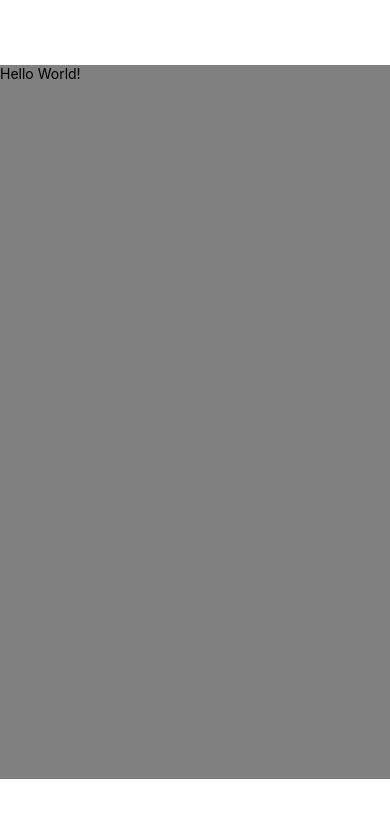
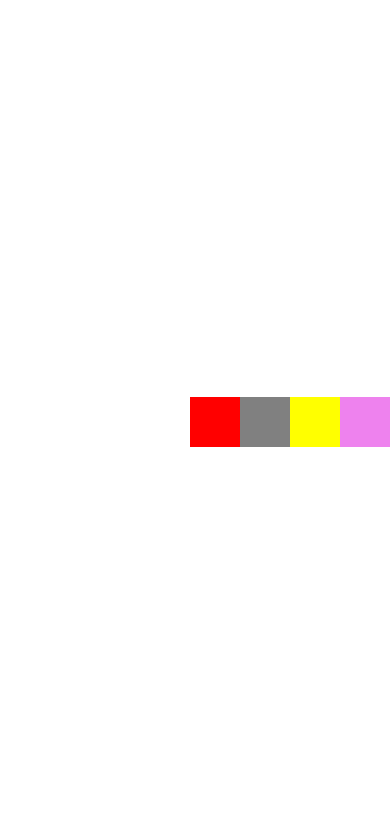
Before and after one commit to maclararose/React-Native-Basic, a React Native app in the folder My-App/: screen / in a window 390 px wide. Shown: the top 818 px of the page. Built offline with nearby package versions, Linux system fonts and the light colour scheme.

Commit message:
Align Items - class

```diff
--- a/My-App/App.js
+++ b/My-App/App.js
@@ -4,15 +4,19 @@ import { View, Text} from 'react-native';
 class App extends Component{
   render(){
     return(
-      <View style={{flex: 1, backgroundColor: '#222'}}>
+      <View style={{flex: 1,
+                    flexDirection: 'row',
+                    justifyContent: 'flex-end',
+                    alignItems: 'center'
+                  }}>
 
-        <View style={{height: 65, backgroundColor: '#FFF'}}></View>
+        <View style={{width: 50, height: 50, backgroundColor: '#FF0000'}}></View>
 
-        <View style={{flex: 1, backgroundColor: 'grey'}}>
-          <Text>Hello World!</Text>
-        </View>
+        <View style={{width: 50, height: 50, backgroundColor: 'grey'}}></View>
 
-        <View style={{height: 65, backgroundColor: '#FFF'}}></View>
+        <View style={{width: 50, height: 50, backgroundColor: 'yellow'}}></View>
+
+        <View style={{width: 50, height: 50, backgroundColor: 'violet'}}></View>
 
       </View>
 
```
